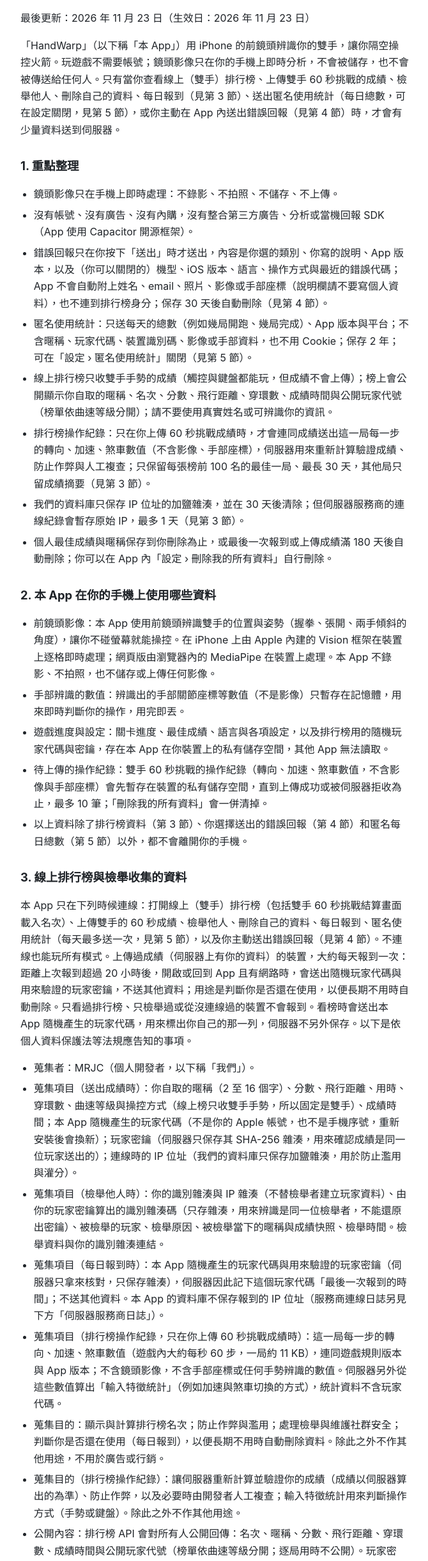
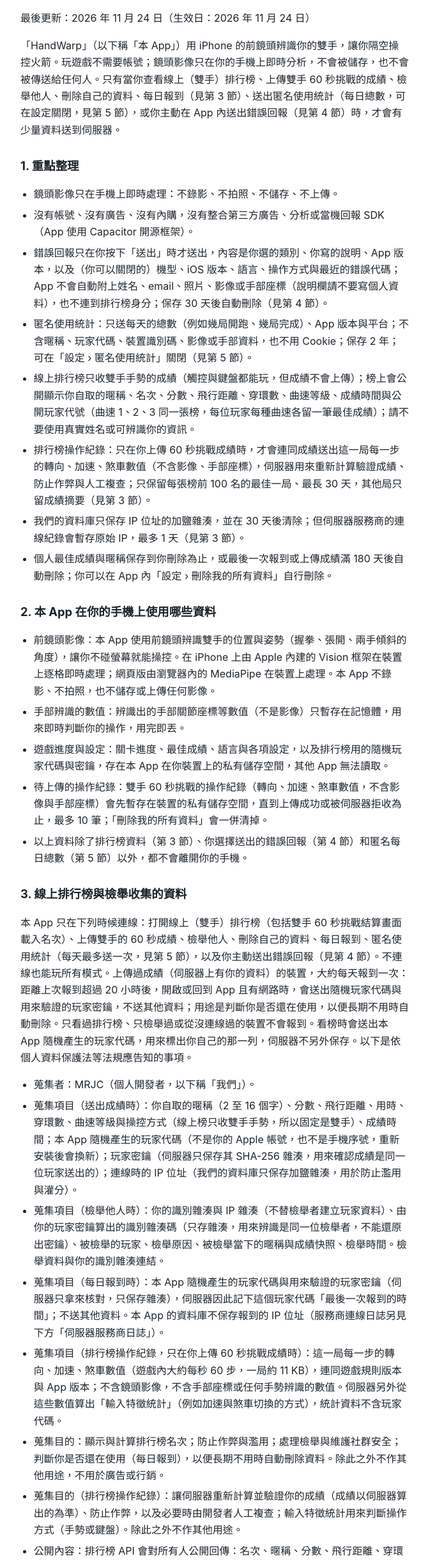
Before and after one commit to ooodavid1981/handwarp-privacy, a plain HTML site: page privacy-zh.html in a window 1280 px wide. Shown: the part 112-2552 px from the top of the page at 64% size, without its empty margins (304-974 px from the left). Drawn offline with Linux system fonts and the light colour scheme.

Commit message:
Privacy policy correction: Warp 1, 2 and 3 share one leaderboard; warp level is shown publicly

```diff
--- a/privacy-zh.html
+++ b/privacy-zh.html
@@ -21,7 +21,7 @@ footer{margin-top:40px;padding-top:12px;border-top:1px solid var(--line);color:v
 <main>
 <nav><span>HandWarp</span><a href="privacy-en.html" hreflang="en" lang="en">English</a></nav>
 <h1>隱私權政策</h1>
-<p>最後更新：2026 年 11 月 23 日（生效日：2026 年 11 月 23 日）</p>
+<p>最後更新：2026 年 11 月 24 日（生效日：2026 年 11 月 24 日）</p>
 <p>「HandWarp」（以下稱「本 App」）用 iPhone 的前鏡頭辨識你的雙手，讓你隔空操控火箭。玩遊戲不需要帳號；鏡頭影像只在你的手機上即時分析，不會被儲存，也不會被傳送給任何人。只有當你查看線上（雙手）排行榜、上傳雙手 60 秒挑戰的成績、檢舉他人、刪除自己的資料、每日報到（見第 3 節）、送出匿名使用統計（每日總數，可在設定關閉，見第 5 節），或你主動在 App 內送出錯誤回報（見第 4 節）時，才會有少量資料送到伺服器。</p>
 <h2>1. 重點整理</h2>
 <ul>
@@ -29,7 +29,7 @@ footer{margin-top:40px;padding-top:12px;border-top:1px solid var(--line);color:v
 <li>沒有帳號、沒有廣告、沒有內購，沒有整合第三方廣告、分析或當機回報 SDK（App 使用 Capacitor 開源框架）。</li>
 <li>錯誤回報只在你按下「送出」時才送出，內容是你選的類別、你寫的說明、App 版本，以及（你可以關閉的）機型、iOS 版本、語言、操作方式與最近的錯誤代碼；App 不會自動附上姓名、email、照片、影像或手部座標（說明欄請不要寫個人資料），也不連到排行榜身分；保存 30 天後自動刪除（見第 4 節）。</li>
 <li>匿名使用統計：只送每天的總數（例如幾局開跑、幾局完成）、App 版本與平台；不含暱稱、玩家代碼、裝置識別碼、影像或手部資料，也不用 Cookie；保存 2 年；可在「設定 › 匿名使用統計」關閉（見第 5 節）。</li>
-<li>線上排行榜只收雙手手勢的成績（觸控與鍵盤都能玩，但成績不會上傳）；榜上會公開顯示你自取的暱稱、名次、分數、飛行距離、穿環數、成績時間與公開玩家代號（榜單依曲速等級分開）；請不要使用真實姓名或可辨識你的資訊。</li>
+<li>線上排行榜只收雙手手勢的成績（觸控與鍵盤都能玩，但成績不會上傳）；榜上會公開顯示你自取的暱稱、名次、分數、飛行距離、穿環數、曲速等級、成績時間與公開玩家代號（曲速 1、2、3 同一張榜，每位玩家每種曲速各留一筆最佳成績）；請不要使用真實姓名或可辨識你的資訊。</li>
 <li>排行榜操作紀錄：只在你上傳 60 秒挑戰成績時，才會連同成績送出這一局每一步的轉向、加速、煞車數值（不含影像、手部座標），伺服器用來重新計算驗證成績、防止作弊與人工複查；只保留每張榜前 100 名的最佳一局、最長 30 天，其他局只留成績摘要（見第 3 節）。</li>
 <li>我們的資料庫只保存 IP 位址的加鹽雜湊，並在 30 天後清除；但伺服器服務商的連線紀錄會暫存原始 IP，最多 1 天（見第 3 節）。</li>
 <li>個人最佳成績與暱稱保存到你刪除為止，或最後一次報到或上傳成績滿 180 天後自動刪除；你可以在 App 內「設定 › 刪除我的所有資料」自行刪除。</li>
@@ -52,7 +52,7 @@ footer{margin-top:40px;padding-top:12px;border-top:1px solid var(--line);color:v
 <li>蒐集項目（排行榜操作紀錄，只在你上傳 60 秒挑戰成績時）：這一局每一步的轉向、加速、煞車數值（遊戲內大約每秒 60 步，一局約 11 KB），連同遊戲規則版本與 App 版本；不含鏡頭影像，不含手部座標或任何手勢辨識的數值。伺服器另外從這些數值算出「輸入特徵統計」（例如加速與煞車切換的方式），統計資料不含玩家代碼。</li>
 <li>蒐集目的：顯示與計算排行榜名次；防止作弊與濫用；處理檢舉與維護社群安全；判斷你是否還在使用（每日報到），以便長期不用時自動刪除資料。除此之外不作其他用途，不用於廣告或行銷。</li>
 <li>蒐集目的（排行榜操作紀錄）：讓伺服器重新計算並驗證你的成績（成績以伺服器算出的為準）、防止作弊，以及必要時由開發者人工複查；輸入特徵統計用來判斷操作方式（手勢或鍵盤）。除此之外不作其他用途。</li>
-<li>公開內容：排行榜 API 會對所有人公開回傳：名次、暱稱、分數、飛行距離、穿環數、成績時間與公開玩家代號（榜單依曲速等級分開；逐局用時不公開）。玩家密鑰、IP 雜湊、識別雜湊與檢舉資料都不公開。</li>
+<li>公開內容：排行榜 API 會對所有人公開回傳：名次、暱稱、分數、飛行距離、穿環數、曲速等級、成績時間與公開玩家代號（曲速 1、2、3 同一張榜；逐局用時不公開）。玩家密鑰、IP 雜湊、識別雜湊與檢舉資料都不公開。</li>
 <li>保存期限（逐項）：</li>
 <li>逐局成績：保存 30 天後自動刪除。</li>
 <li>排行榜操作紀錄：只保留每張榜前 100 名的最佳一局，最長 30 天，期滿自動刪除；其他局只留成績摘要（分數、距離、穿環數等），不留操作紀錄。你使用「刪除我的所有資料」時，伺服器上你的操作紀錄會一併刪除，這台裝置上待上傳或最後一局的紀錄也會清掉。</li>
```
Also changed, not shown: privacy-en.html (+3 -3 lines).
